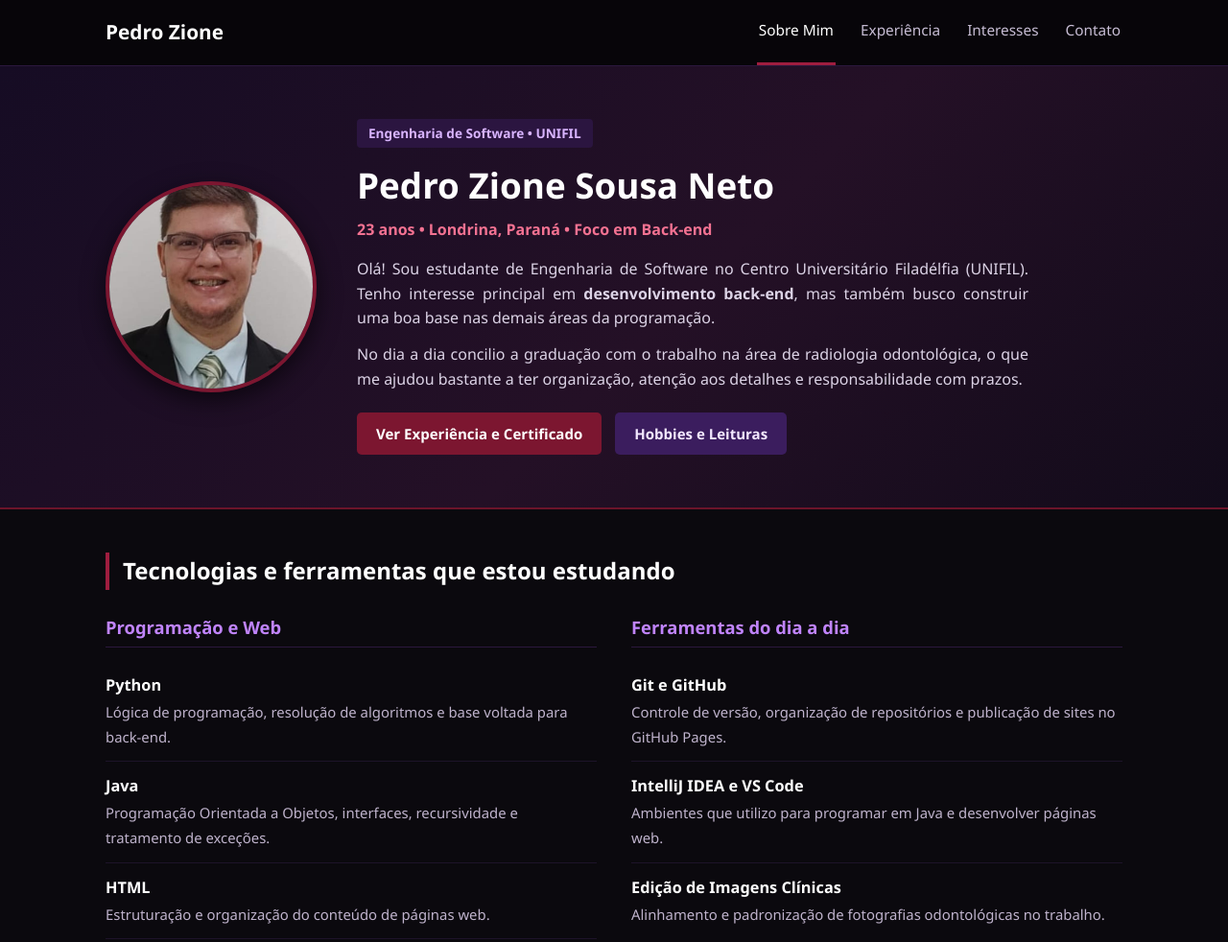
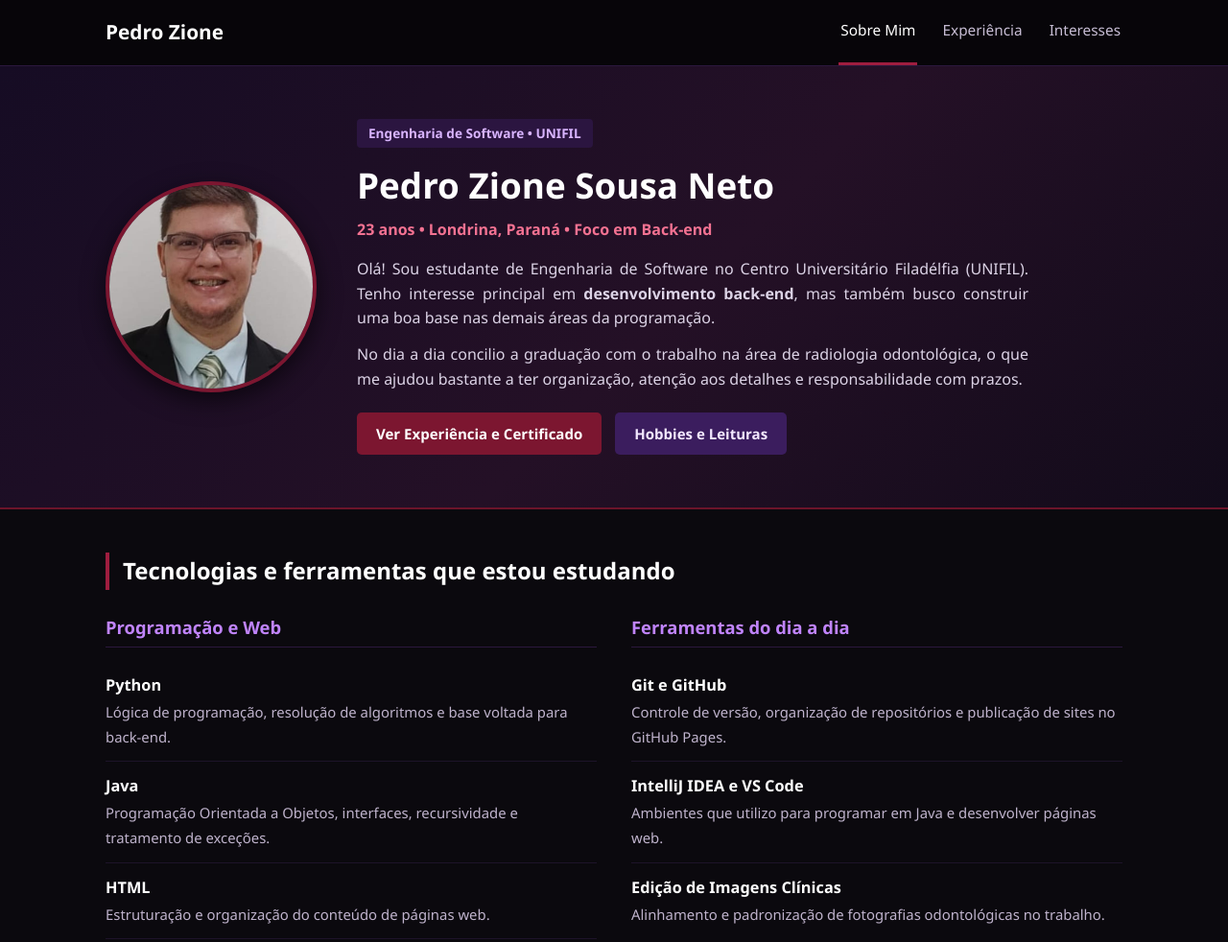
Before and after one commit to pedroz157/TRABALHO-FINAL---PORTFOLIO, a plain HTML site: page index.html in a window 1280 px wide. Shown: the top 982 px of the page at 96% size. Drawn offline with Linux system fonts and the light colour scheme.

Commit message:
Update index.html

```diff
--- a/index.html
+++ b/index.html
@@ -21,7 +21,6 @@
                 <a href="index.html" class="selecionado">Sobre Mim</a>
                 <a href="experiencia.html">Experiência</a>
                 <a href="interesses.html">Interesses</a>
-                <a href="#contato">Contato</a>
             </nav>
         </div>
     </header>
@@ -102,9 +101,9 @@
         </section>
     </main>
 
-    <footer class="rodape" id="contato">
+    <footer class="rodape">
         <div class="largura rodape-conteudo">
-            <p>© <span id="ano">2026</span> Pedro Zione Sousa Neto</p>
+            <p>© 2026 Pedro Zione Sousa Neto</p>
 
             <div class="sociais">
                 <a href="https://www.linkedin.com/in/pedro-sousa-694192452/" target="_blank" rel="noopener noreferrer">
```
